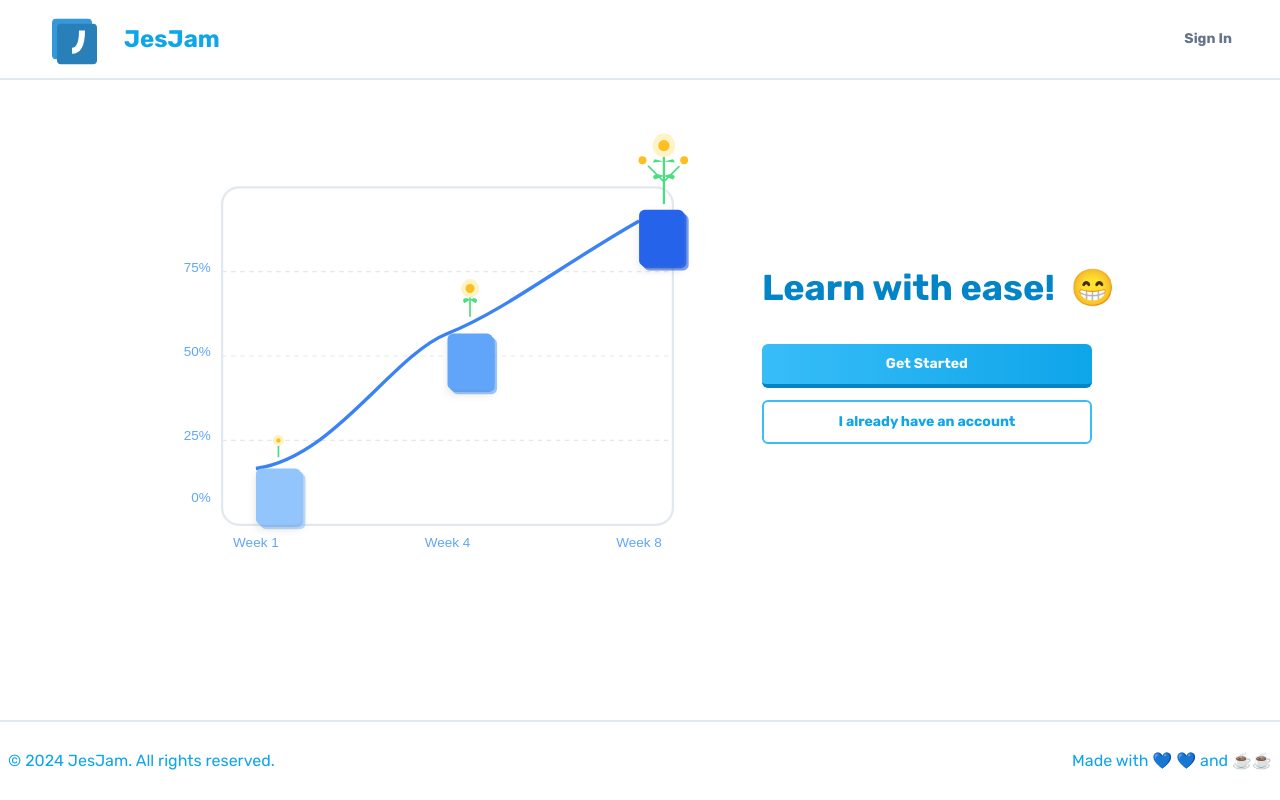
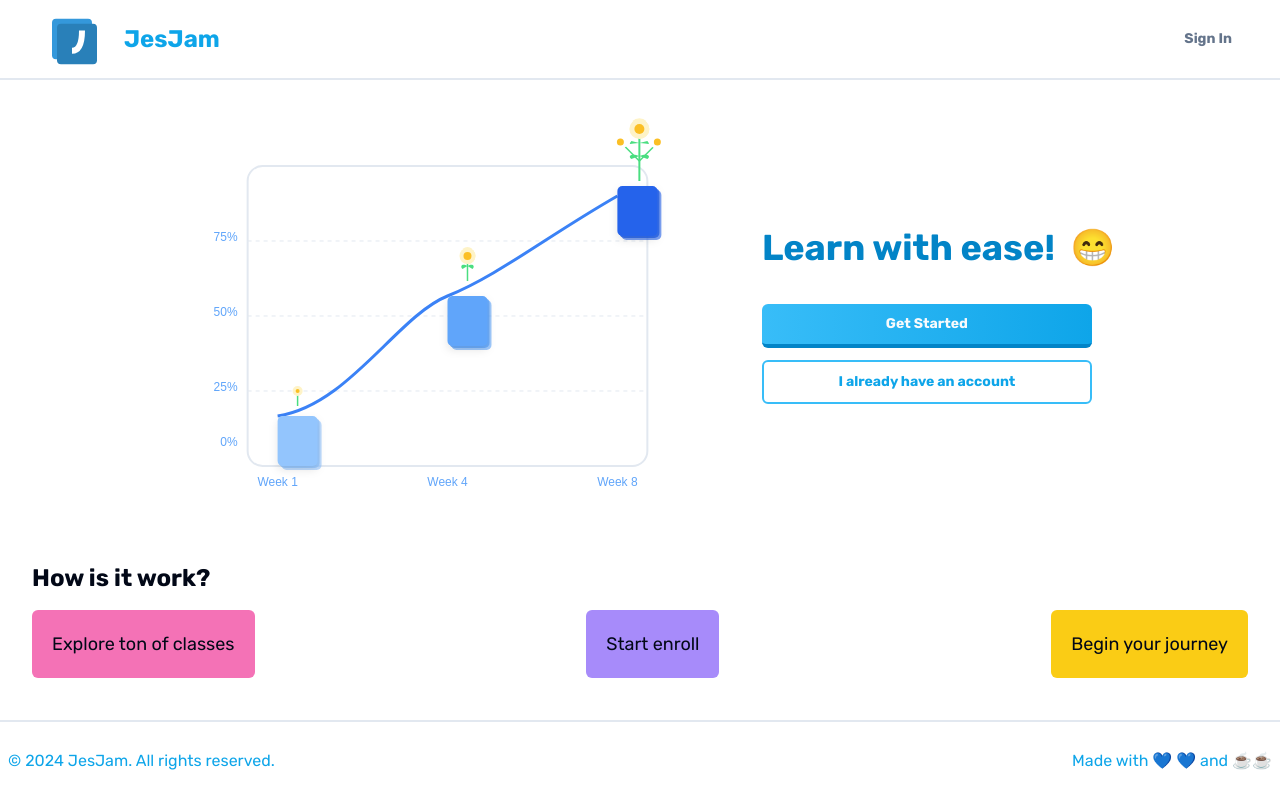
Before and after one commit to Jes-Jam/JesJam-WebApp, a Next.js app: page / in a window 1280 px wide. Built offline with nearby package versions, Linux system fonts and the light colour scheme; no server answers.

Commit message:
added labels in landing-page

```diff
--- a/app/(landing_page)/layout.tsx
+++ b/app/(landing_page)/layout.tsx
@@ -9,7 +9,7 @@ const LandingPageLayout = ({ children }: Props) => {
     return (
         <div className="min-h-screen flex flex-col">
             <Header />
-            <main className="flex-1 flex flex-col max-w-[1280px] mx-auto items-center">
+            <main className="flex-1 flex flex-col max-w-[1280px] w-full md:max-w-[720px] lg:max-w-[1280px] mx-auto items-center">
                 {children}
             </main>
             <Footer />
--- a/app/(landing_page)/page.tsx
+++ b/app/(landing_page)/page.tsx
@@ -10,13 +10,13 @@ import {
 import { Loader } from "lucide-react";
 import Link from "next/link";
 import { Button } from "@/components/ui/button";
-import { div } from "framer-motion/client";
+import { Label } from "@/components/ui/label";
 
 export default function Home() {
   return (
-    <div className="flex items-center">
-      <div className="flex-1 w-full flex flex-col lg:flex-row items-center justify-center p-4 gap-x-8 mt-[100px]">
-        <div className="relative w-[240px] h-[240px] lg:w-[565px] lg:h-[480px] mb:8 lg:mb:0 ">
+    <div className="flex items-center flex-col w-full">
+      <div className="flex-1 w-full flex flex-col lg:flex-row items-center justify-center p-4 gap-x-8 mt-[100px] my-[30px]">
+        <div className="relative w-[240px] h-[240px] lg:w-[565px] lg:h-[400px] mb:8 lg:mb:0 ">
           <Image
             src="/images/landing_page_animation.svg"
             alt="jesjam-logo"
@@ -66,6 +66,16 @@ export default function Home() {
           </div>
         </div>
       </div>
+
+      <div className="w-full px-[32px]">
+        <h1 className="text-2xl font-bold mb-4">How is it work?</h1>
+        <div className="w-full flex justify-between flex-col md:flex-row gap-3 md: gap:0">
+          <Label className="bg-pink-400 ">Explore ton of classes</Label>
+          <Label className="bg-violet-400 ">Start enroll</Label>
+          <Label className="bg-yellow-400 ">Begin your journey</Label>
+        </div>
+      </div>
+
     </div>
   );
 }
--- a/components/ui/label.tsx
+++ b/components/ui/label.tsx
@@ -4,7 +4,7 @@ export const Label = ({ children, className }: { children: React.ReactNode, clas
   return (
     <label
       className={cn(
-        "text-sm font-medium leading-none peer-disabled:cursor-not-allowed peer-disabled:opacity-70",
+        "md:text-md lg:text-lg font-medium leading-none px-5 py-5 rounded-md inline-block text-center",
         className
       )}
     >
```
